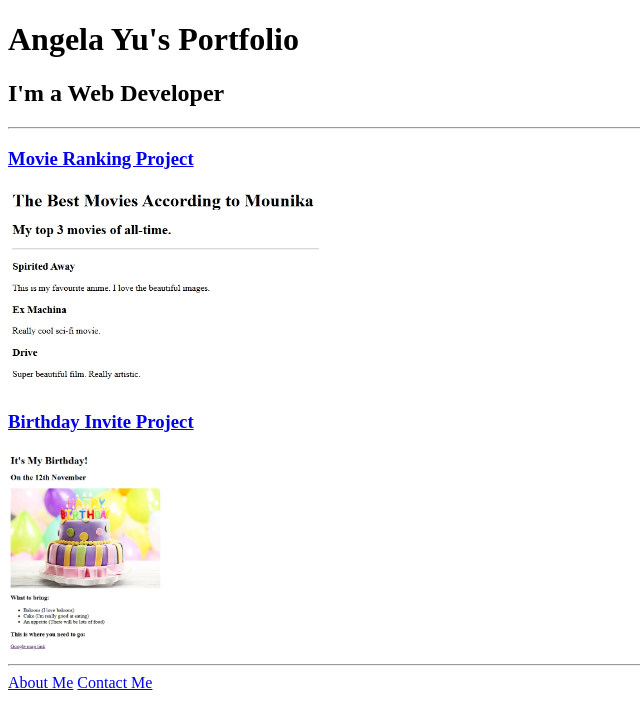
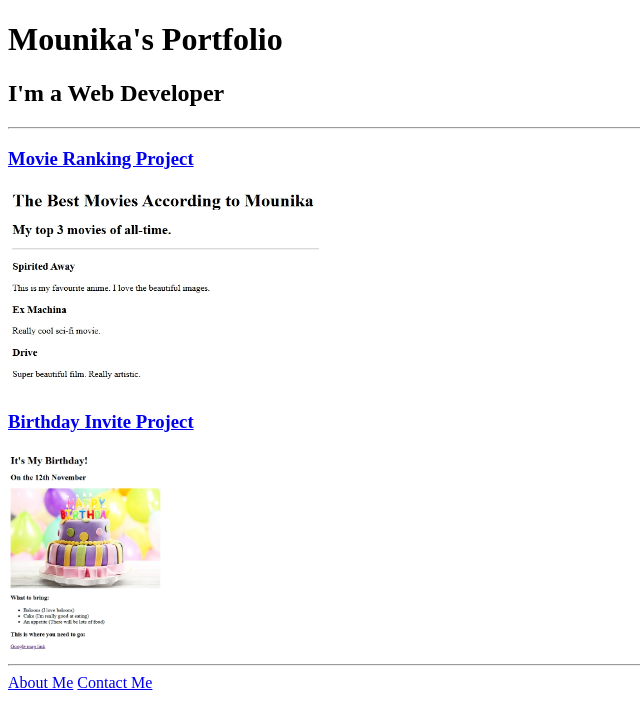
Before and after one commit to Mounika77777/html.portfolio, a plain HTML site: page 4.3 HTML Porfolio Project/solution.html in a window 1280 px wide. Shown: the whole page, without its empty margins (0-640 px from the left). Drawn offline with Linux system fonts and the light colour scheme.

Commit message:
Update solution.html

```diff
--- a/4.3 HTML Porfolio Project/solution.html
+++ b/4.3 HTML Porfolio Project/solution.html
@@ -7,7 +7,7 @@
 </head>
 
 <body>
-  <h1>Angela Yu's Portfolio</h1>
+  <h1>Mounika's Portfolio</h1>
   <h2>I'm a Web Developer</h2>
   <hr />
   <h3><a href="./public/movie-ranking.html">Movie Ranking Project</a></h3>
```
